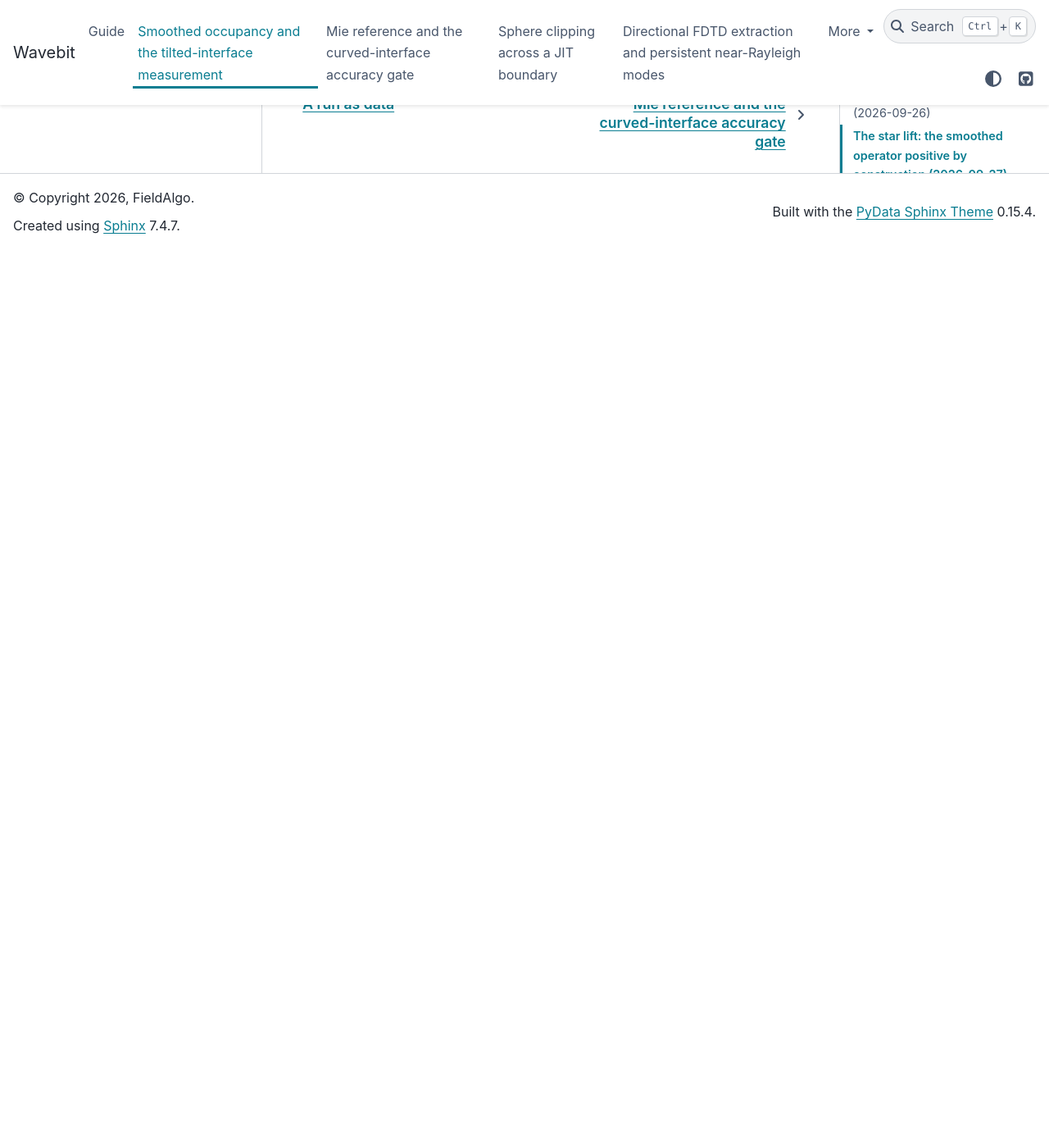
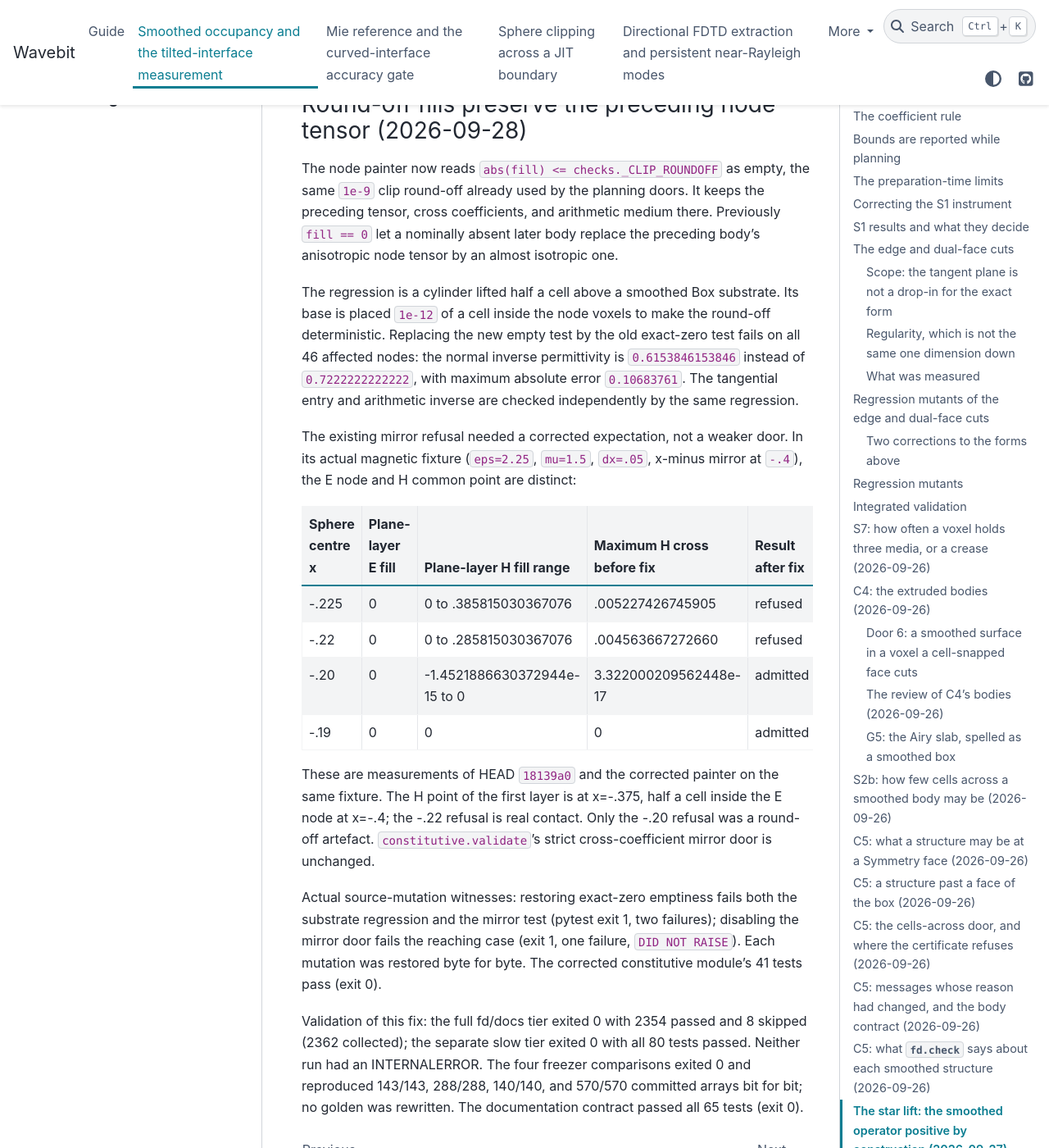
Before and after one commit to fieldalgo/wavebit, a Sphinx documentation site: the page built from docs/fd-subpixel-occupancy.md, in a window 1280 px wide and 1400 px high, scrolled down 38336 px. Shown: the whole window at 82% size. Built offline with Sphinx 7.4.7 and the PyData theme 0.15.4, drawn with Linux system fonts in a browser that asks for light colours; before the commit the page ends 38641 px from its top, so only the background shows below that.

Commit message:
fix(fd): preserve preceding node tensors at round-off fills

```diff
--- a/docs/fd-subpixel-occupancy.md
+++ b/docs/fd-subpixel-occupancy.md
@@ -1184,3 +1184,50 @@ at 22 ms against 16 ms for `jax.jit(jax.grad)` at 32^3, measured, and they were
 Masked (PEC) edges could be treated as absent too -- the operator the kernel runs is the submatrix
 without them -- which would move fewer stars at a wall. The lift does not touch the C3 cylinder
 arm (voxel order 1.60): that is an accuracy question on a now-positive operator.
+
+
+### Round-off fills preserve the preceding node tensor (2026-09-28)
+
+The node painter now reads `abs(fill) <= checks._CLIP_ROUNDOFF` as empty,
+the same `1e-9` clip round-off already used by the planning doors. It keeps
+the preceding tensor, cross coefficients, and arithmetic medium there.
+Previously `fill == 0` let a nominally absent later body replace the
+preceding body's anisotropic node tensor by an almost isotropic one.
+
+The regression is a cylinder lifted half a cell above a smoothed Box
+substrate. Its base is placed `1e-12` of a cell inside the node voxels to
+make the round-off deterministic. Replacing the new empty test by the
+old exact-zero test fails on all 46 affected nodes: the normal inverse
+permittivity is `0.6153846153846` instead of `0.7222222222222`, with maximum
+absolute error `0.10683761`. The tangential entry and arithmetic inverse
+are checked independently by the same regression.
+
+The existing mirror refusal needed a corrected expectation, not a weaker
+door. In its actual magnetic fixture (`eps=2.25`, `mu=1.5`, `dx=.05`,
+x-minus mirror at `-.4`), the E node and H common point are distinct:
+
+| Sphere centre x | Plane-layer E fill | Plane-layer H fill range | Maximum H cross before fix | Result after fix |
+| --- | --- | --- | --- | --- |
+| -.225 | 0 | 0 to .385815030367076 | .005227426745905 | refused |
+| -.22 | 0 | 0 to .285815030367076 | .004563667272660 | refused |
+| -.20 | 0 | -1.4521886630372944e-15 to 0 | 3.322000209562448e-17 | admitted |
+| -.19 | 0 | 0 | 0 | admitted |
+
+These are measurements of HEAD `18139a0` and the corrected painter on the
+same fixture. The H point of the first layer is at x=-.375, half a cell
+inside the E node at x=-.4; the -.22 refusal is real contact. Only the
+-.20 refusal was a round-off artefact. `constitutive.validate`'s strict
+cross-coefficient mirror door is unchanged.
+
+Actual source-mutation witnesses: restoring exact-zero emptiness fails
+both the substrate regression and the mirror test (pytest exit 1, two
+failures); disabling the mirror door fails the reaching case (exit 1,
+one failure, `DID NOT RAISE`). Each mutation was restored byte for byte.
+The corrected constitutive module's 41 tests pass (exit 0).
+
+Validation of this fix: the full fd/docs tier exited 0 with 2354 passed and
+8 skipped (2362 collected); the separate slow tier exited 0 with all 80
+tests passed. Neither run had an INTERNALERROR. The four freezer comparisons
+exited 0 and reproduced 143/143, 288/288, 140/140, and 570/570 committed
+arrays bit for bit; no golden was rewritten. The documentation contract
+passed all 65 tests (exit 0).
```
Also changed, not shown: 2 other files.
